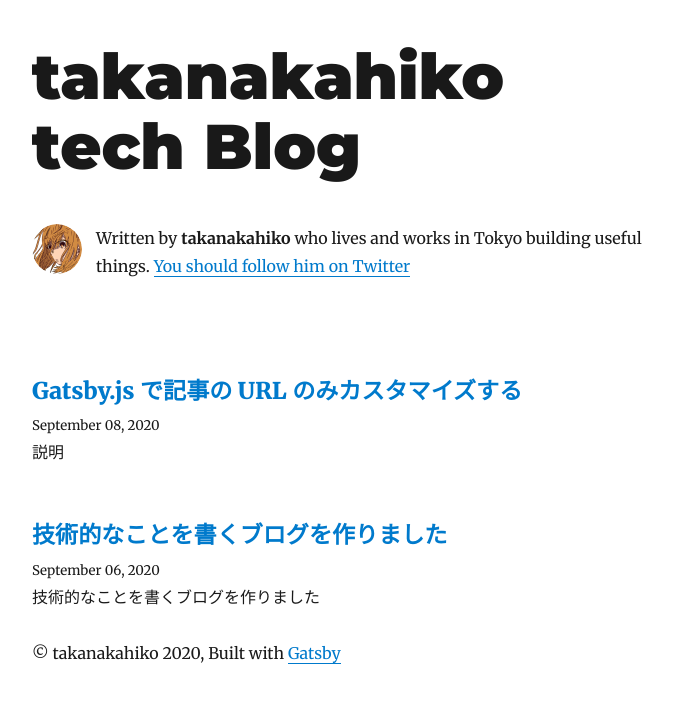
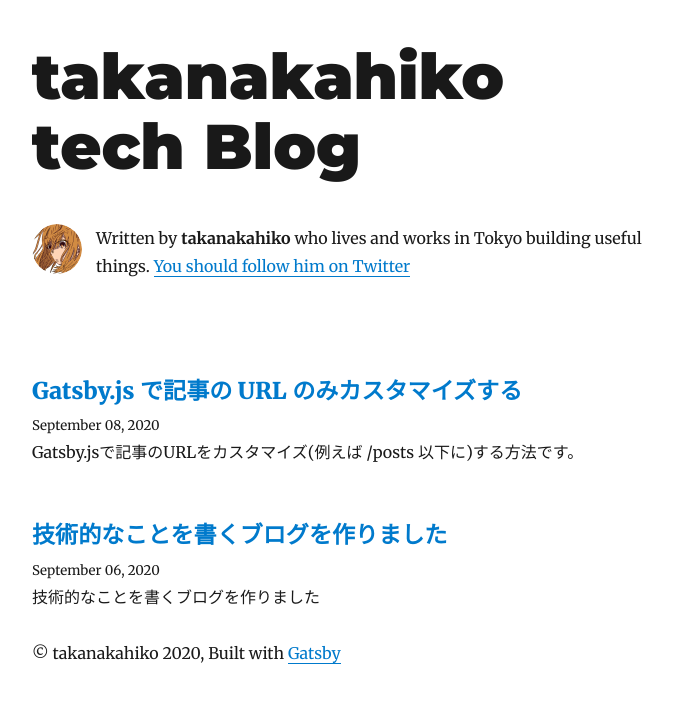
Before and after one commit to takanakahiko/tech-takanakahiko-me, a Gatsby site: page / in a window 1280 px wide. Shown: the whole page, without its empty margins (293-966 px from the left). Built offline with nearby package versions, Linux system fonts and the light colour scheme; Gatsby itself is replaced by a stand-in of ours; some packages are replaced by stand-ins of ours.

Commit message:
update description for 2020-09-08T21:24:43.098Z

```diff
--- a/content/blog/2020-09-08T21:24:43.098Z/index.md
+++ b/content/blog/2020-09-08T21:24:43.098Z/index.md
@@ -1,7 +1,7 @@
 ---
 title: Gatsby.js で記事の URL のみカスタマイズする
 date: "2020-09-08T21:24:43.098Z"
-description: "説明"
+description: "Gatsby.jsで記事のURLをカスタマイズ(例えば /posts 以下に)する方法です。 "
 ---
 
 Gatsby.jsで記事のURLをカスタマイズする方法です。
```
